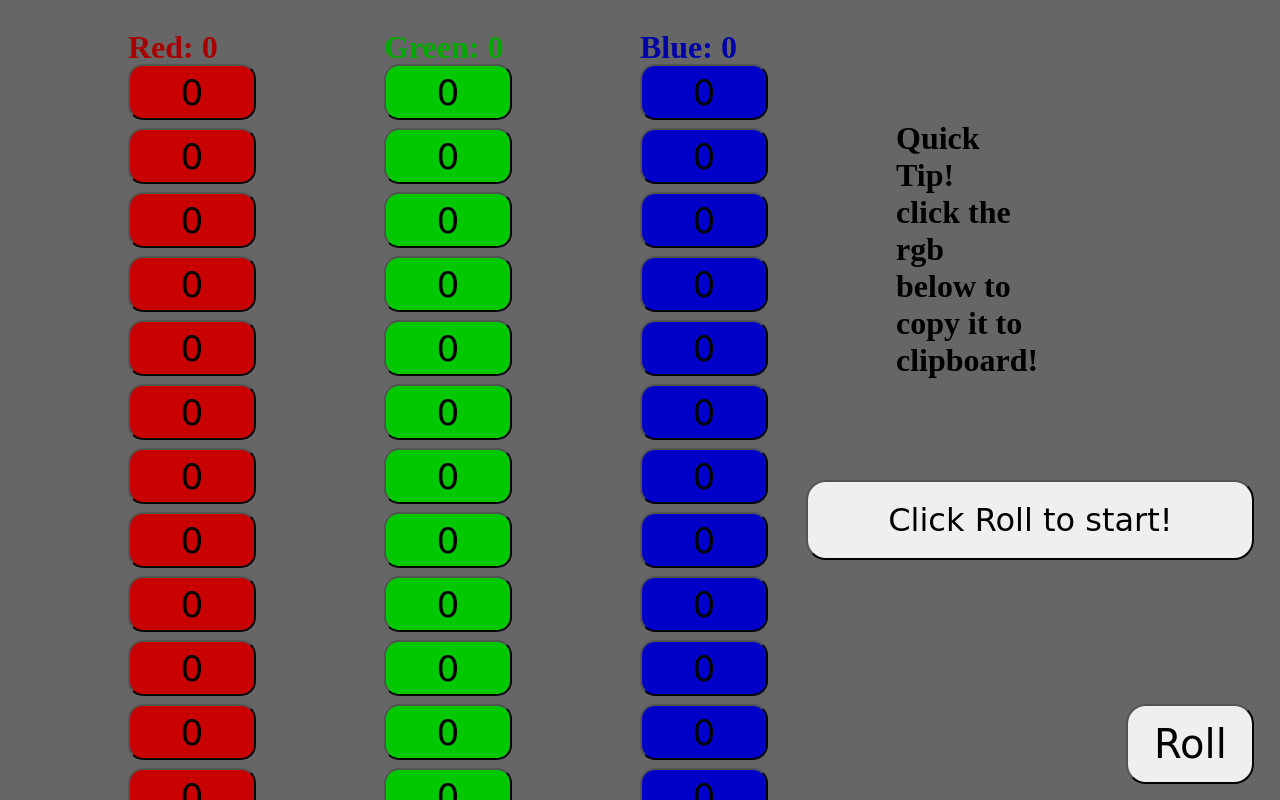
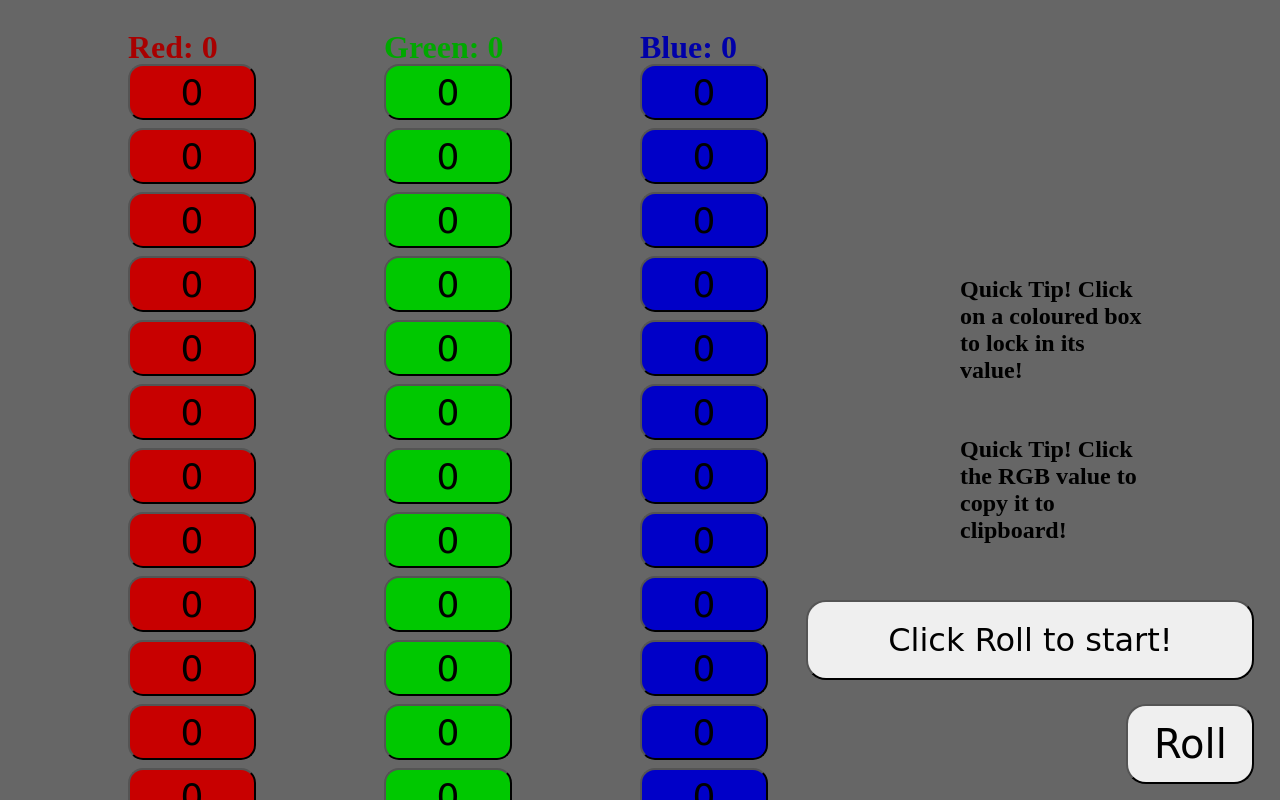
Before and after one commit to chocgamer27/RGB-picker, a plain HTML site: page index.html in a window 1280 px wide. Drawn offline with Linux system fonts and the light colour scheme.

Commit message:
Update index.html

```diff
--- a/index.html
+++ b/index.html
@@ -6,9 +6,9 @@
 
     <button id="Roll" style="position: fixed; bottom: 2%; right: 2%; width: 10%; height: 10%; font-family: cursive; font-size: 250%; border-radius: 20px;"; onclick=" Roll()">Roll</button>
 
-    <button id="RgbC" style="position: fixed; bottom: 30%; right: 2%; width: 35%; height: 10%; font-family: cursive; font-size: 200%; align-content: center; text-align: center; border-radius: 20px;"; onclick=" Copy()">Click Roll to start!</button>
-    <h1 style="position: absolute; bottom: 50%; right: 20%; width: 10%; font-size: 200%;">Quick Tip! click the rgb below to copy it to clipboard!</h1>
-
+    <button id="RgbC" style="position: fixed; bottom: 15%; right: 2%; width: 35%; height: 10%; font-family: cursive; font-size: 200%; align-content: center; text-align: center; border-radius: 20px;"; onclick=" Copy()">Click Roll to start!</button>
+    <h1 style="position: absolute; bottom: 30%; right: 10%; width: 15%; font-size: 150%;">Quick Tip! Click the RGB value to copy it to clipboard!</h1>
+    <h1 style="position: absolute; bottom: 50%; right: 10%; width: 15%; font-size: 150%;">Quick Tip! Click on a coloured box to lock in its value!</h1>
 </body>
 
 <script>
```
